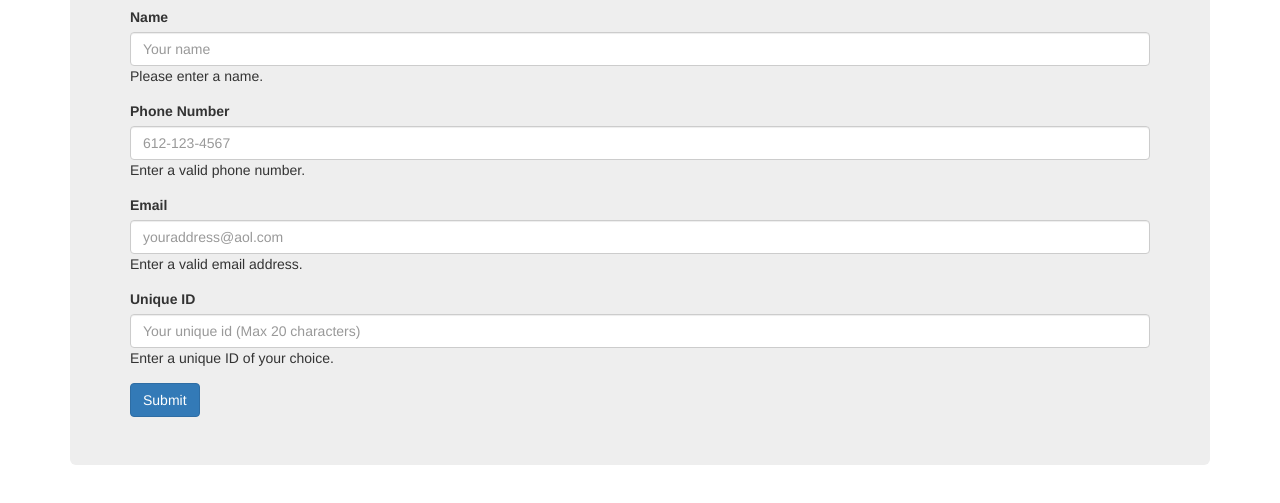
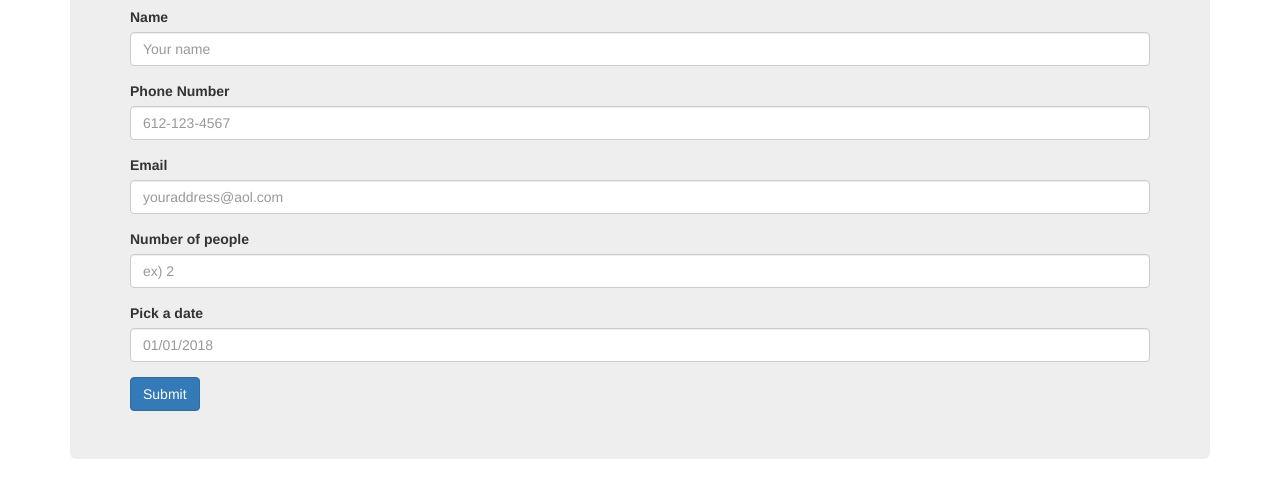
Before and after one commit to thecarlliu/Hot-Restaraunt, a website: page reserve.html in a window 1280 px wide. Shown: the part 199-702 px from the top of the page. Drawn offline with nearby package versions, Linux system fonts and the light colour scheme.

Commit message:
Changed input fields

```diff
--- a/reserve.html
+++ b/reserve.html
@@ -7,6 +7,7 @@
   <link rel="stylesheet" href="https://maxcdn.bootstrapcdn.com/bootstrap/3.3.6/css/bootstrap.min.css">
   <script src="https://code.jquery.com/jquery.js"></script>
   <script src="https://maxcdn.bootstrapcdn.com/bootstrap/3.3.6/js/bootstrap.min.js"></script>
+  <script src="https://cdnjs.cloudflare.com/ajax/libs/moment.js/2.20.1/moment.js"></script>
 
 </head>
 <body>
@@ -25,38 +26,47 @@
                     <div class="form-check">
                         <label class="form-check" for="name-input">Name</label>
                         <input type="input" class="form-control" id="name-input" aria-describedby="emailHelp" placeholder="Your name" required>
-                        <div class="invalid-feedback">
+                        <!-- <div class="invalid-feedback">
                             Please enter a name.
-                        </div>
+                        </div> -->
                     </div>
                 </div>
                 <div class="form-group">
                     <div class="form-check">
                         <label class="form-check" for="phone-number-input">Phone Number</label>
                         <input type="input" class="form-control" id="phone-number-input" placeholder="612-123-4567" required>
-                        <div class="invalid-feedback">
+                        <!-- <div class="invalid-feedback">
                             Enter a valid phone number.
-                        </div>
+                        </div> -->
                     </div>
                 </div>
                 <div class="form-group">
                     <div class="form-check">
                         <label class="form-check" for="email-input">Email</label>
                         <input type="input" class="form-control" id="email-input" placeholder="youraddress@aol.com" required>
-                        <div class="invalid-feedback">
+                        <!-- <div class="invalid-feedback">
                             Enter a valid email address.
-                        </div>
+                        </div> -->
                     </div>
                 </div>
                 <div class="form-group">
                     <div class="form-check">
-                        <label class="form-check" for="unique-id-input">Unique ID</label>
-                        <input type="input" class="form-control" id="unique-id-input" placeholder="Your unique id (Max 20 characters)" required>
-                        <div class="invalid-feedback">
-                            Enter a unique ID of your choice.
+                        <label class="form-check" for="party-input">Number of people</label>
+                        <input type="input" class="form-control" id="party-input" placeholder="ex) 2" required>
+                        <!-- <div class="invalid-feedback">
+                            Enter the number of people in your party.
+                        </div> -->
+                    </div>
+                </div>
+                <div class="form-group">
+                        <div class="form-check">
+                            <label class="form-check" for="unique-id-input">Pick a date</label>
+                            <input type="input" class="form-control" id="unique-id-input" placeholder="01/01/2018" required>
+                            <!-- <div class="invalid-feedback">
+                                Enter a unique ID of your choice.
+                            </div> -->
                         </div>
                     </div>
-                </div>
                 <button type="submit" class="btn btn-primary">Submit</button>
             </form>
 
```
